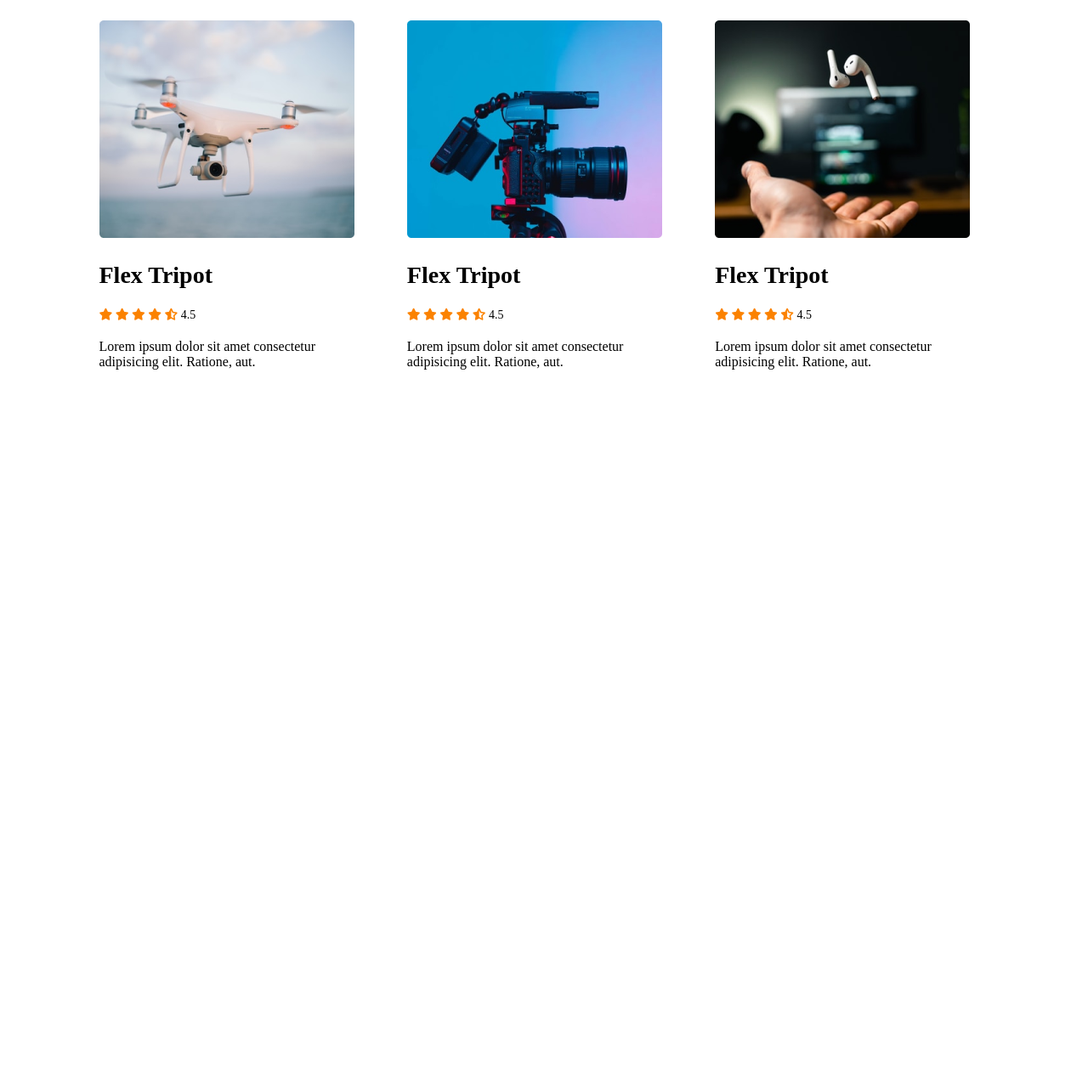
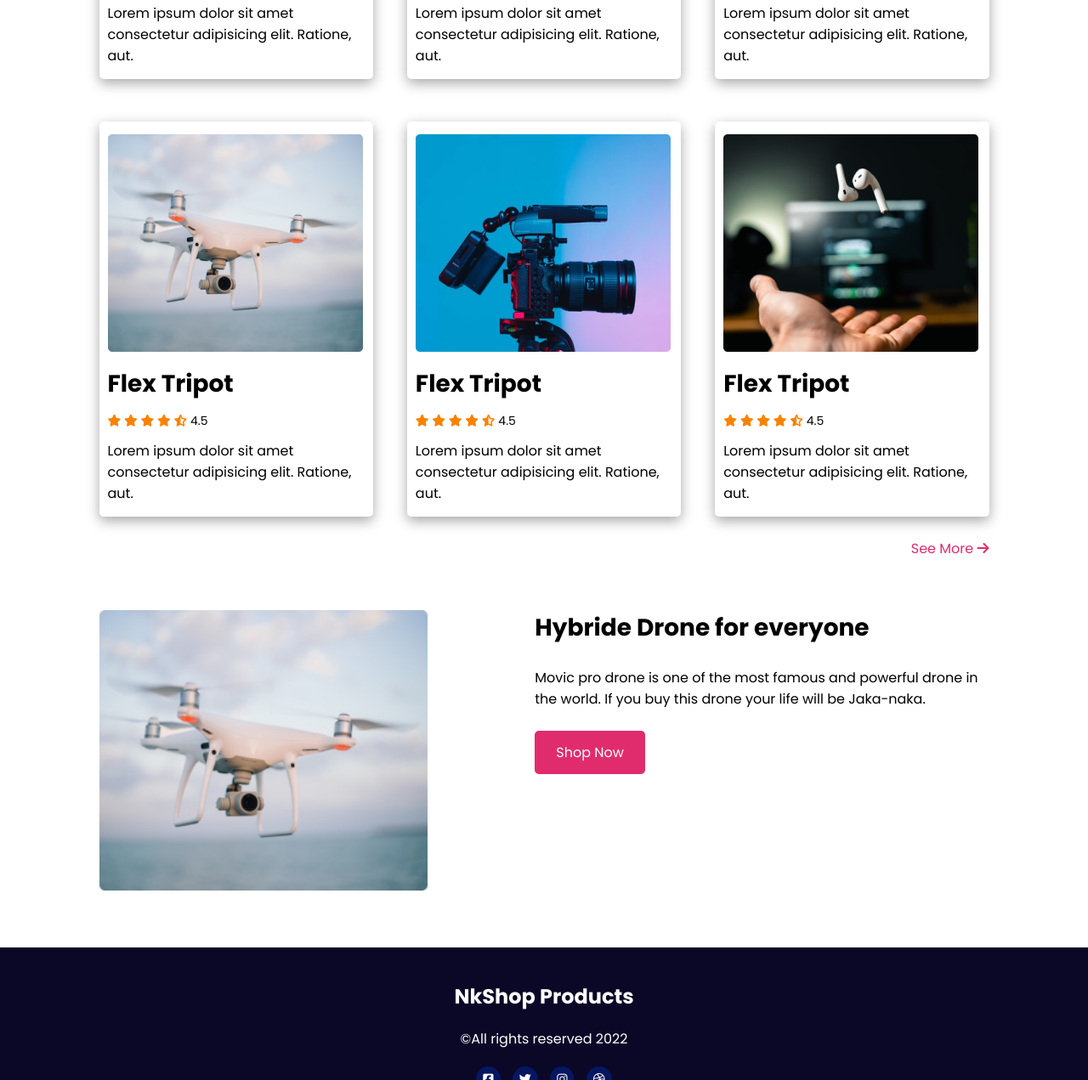
Before and after one commit to mdnahin/influencer-gear, a plain HTML site: page index.html in a window 1280 px wide. Shown: the part 1529-2800 px from the top of the page at 85% size. Before the commit the page ends 2022 px from the top, so only its background shows below. Drawn offline with Linux system fonts and the light colour scheme.

Commit message:
motamoti done

```diff
--- a/css/style.css
+++ b/css/style.css
@@ -1,5 +1,12 @@
 /* Common styles */
-
+@import url('https://fonts.googleapis.com/css2?family=Poppins:ital,wght@0,300;0,400;0,500;0,600;0,700;1,400&family=Roboto+Condensed:ital,wght@0,300;0,400;0,700;1,300;1,400;1,700&display=swap');
+*{
+    margin: 0;
+    padding: 0;
+}
+body{
+    font-family: 'Poppins', sans-serif;
+}
 .container{
     width: 1047px;
     margin: 0 auto;
@@ -20,8 +27,10 @@ header{
 }
 .header{
     width: 1047px;
+    padding: 30px 0;
     display: flex;
     justify-content: space-between;
+    align-items: center;
 }
 /* Menu style  */
 .menu ul{
@@ -39,6 +48,7 @@ header{
 /* Slider area  */
 .slider-wrap{
     display: flex;
+    align-items: center;
 }
 .slider-img{
     width: 440px;
@@ -52,20 +62,21 @@ header{
 }
 .slider-content h2{
     font-size: 52px;
+    margin-bottom: 20px;
 }
 .slider-content p{
     font-size: 16px;
 }
 a.slider-btn {
-    color: #fff;
-    background: #E02C6D;
-    padding: 10px 24px;
-    border-radius: 18px;
+    color: rgb(255, 255, 255);
+    background: rgb(224, 44, 109);
+    padding: 10px 40px;
+    border-radius: 25px;
     font-size: 16px;
     font-weight: 700;
     display: inline-block;
     margin-top: 25px;
-    transition: 0.7s;
+    transition: all 0.7s ease 0s;
 }
 a.slider-btn i{
     font-size: 14px;
@@ -84,6 +95,11 @@ a.slider-btn:hover{
     grid-column-gap: 40px;
     grid-row-gap: 50px;
 }
+.product-item {
+    box-shadow: rgba(0, 0, 0, 0.35) 0px 5px 15px;
+    padding: 15px 10px;
+    border-radius: 5px;
+}
 .product-img img {
     width: 300px;
     height: 256px;
@@ -91,11 +107,12 @@ a.slider-btn:hover{
 
 h2.product-title {
     font-size: 28px;
+    margin-top: 10px;
 }
 
 .product-rating {
     font-size: 14px;
-    margin-bottom: 20px;
+    margin: 12px 0;
 }
 .product-rating .fa-star.fill {
     color: #FB8200;
@@ -105,3 +122,69 @@ h2.product-title {
     color: #FB8200;
 
 }
+a.see-more-btn {
+    float: right;
+    display: block;
+    margin-top: 25px;
+    color: #E02C6D;
+}
+/* Featured Product Area  */
+.featured-product{
+    padding: 60px 0;
+}
+.featured-product-wrapper{
+    display: flex;
+}
+.featured-product-content h2 {
+    font-size: 28px;
+    margin-bottom: 25px;
+}
+
+a.buy-btn {
+    background: #E02C6D;
+    color: #fff;
+    padding: 13px 25px;
+    border-radius: 5px;
+    display: inline-block;
+    margin-top: 25px;
+}
+
+.featured-product-content {
+    padding-left: 30px;
+    width: 550px;
+}
+.featured-product-img{
+    width: calc(100% - 550px);
+}
+.featured-product-img img{
+    width: 80%;
+}
+/* Footer Area  */
+.footer-area{
+    background: #0A0826;
+    padding-top: 40px;
+    padding-bottom: 50px;
+}
+.footer-content{
+    color: #fff;
+    display: flex;
+    flex-direction: column;
+    align-items: center;
+}
+.footer-content p{
+    margin: 20px 0;
+}
+.social-icon i {
+    margin: 0 5px;
+    padding: 8px;
+    background: #061660;
+    border-radius: 15px;
+    font-size: 14px;
+    text-align: center;
+    transition: 0.4s ease-in;
+}
+.social-icon i:hover{
+    background: #fff;
+    color: #061660;
+    cursor: pointer;
+}
--- a/index.html
+++ b/index.html
@@ -230,9 +230,46 @@
                 </div>
 
             </div>
+            <a href="#" class="see-more-btn">See More <i class="fas fa-arrow-right"></i></a>
         </div>
     </section>
     <!-- Product Area End  -->
+
+    <!-- Our featured product  -->
+    <section class="featured-product">
+        <div class="container">
+            <div class="featured-product-wrapper">
+                <div class="featured-product-img">
+                    <img src="img/drone.png" alt="">
+                </div>
+                <div class="featured-product-content">
+                    <h2>Hybride Drone for everyone</h2>
+                    <p>Movic pro drone is one of the most famous and powerful drone in the world. If you buy this drone
+                        your
+                        life will be Jaka-naka.</p>
+                    <a href="#" class="buy-btn">Shop Now </a>
+
+                </div>
+            </div>
+        </div>
+    </section>
+
+    <!-- Footer Area Start  -->
+    <footer class="footer-area">
+        <div class="container">
+            <div class="footer-content">
+                <h2>NkShop Products</h2>
+                <p>&copy;All rights reserved 2022</p>
+                <div class="social-icon">
+                    <i class="fab fa-facebook-square"></i>
+                    <i class="fab fa-twitter"></i>
+                    <i class="fab fa-instagram"></i>
+                    <i class="fab fa-dribbble"></i>
+                </div>
+            </div>
+        </div>
+    </footer>
+    <!-- Footer Area End  -->
 </body>
 
 </html>
```
